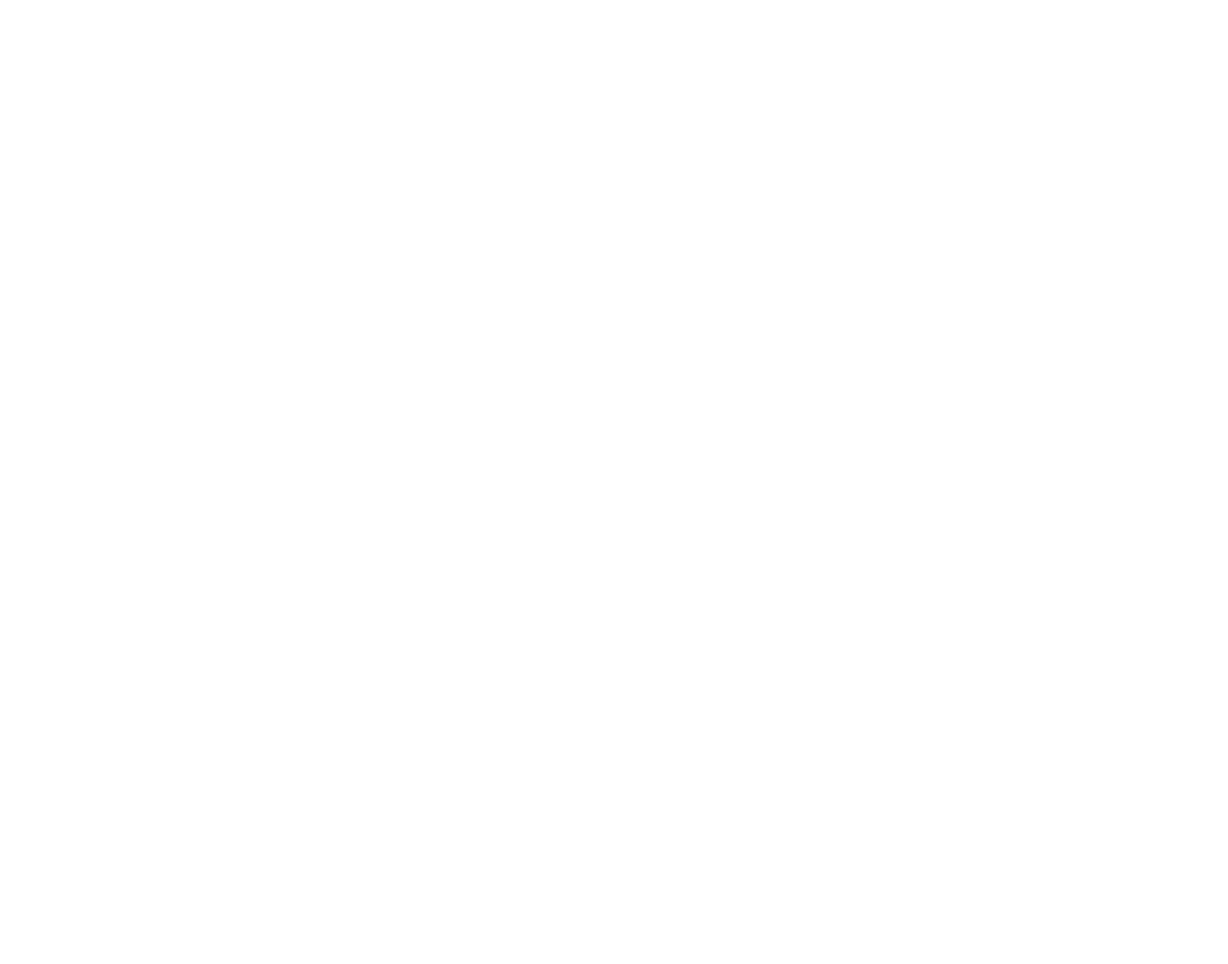
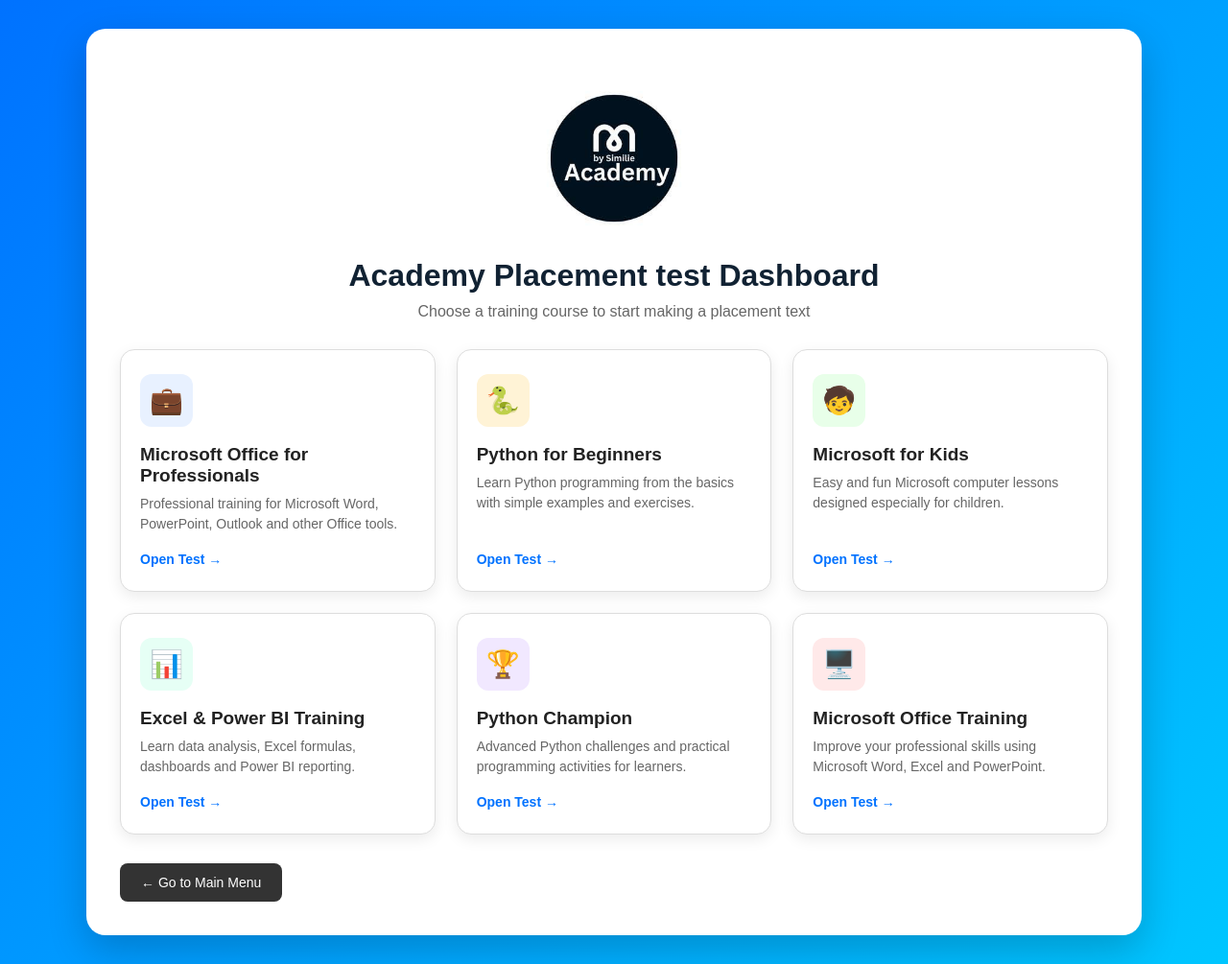
Before and after one commit to lalekGamboa/welcomeToAcademy, a plain HTML site: page dashboard_placement_text.html in a window 1280 px wide. Shown: the whole page at 96% size. Before the commit the page ends 800 px from the top, so only its background shows below. Drawn offline with Linux system fonts and the light colour scheme.

Commit message:
Update website dashboard placement text

```diff
--- /dev/null
+++ b/css/dassboard_placement.css
@@ -0,0 +1,170 @@
+        * {
+            box-sizing: border-box;
+            margin: 0;
+            padding: 0;
+        }
+
+        body {
+            font-family: Arial, Helvetica, sans-serif;
+            min-height: 100vh;
+            background: linear-gradient(135deg, #0072ff, #00c6ff);
+            display: flex;
+            justify-content: center;
+            align-items: center;
+            padding: 30px;
+        }
+
+        .dashboard {
+            width: 100%;
+            max-width: 1100px;
+            background: white;
+            border-radius: 20px;
+            padding: 35px;
+            box-shadow: 0 15px 40px rgba(0, 0, 0, 0.20);
+        }
+
+        .dashboard-header {
+            text-align: center;
+            margin-bottom: 30px;
+        }
+
+        .dashboard-header h1 {
+            color: #123;
+            font-size: 32px;
+            margin-bottom: 10px;
+        }
+
+        .dashboard-header p {
+            color: #666;
+            font-size: 16px;
+        }
+
+        .cards {
+            display: grid;
+            grid-template-columns: repeat(3, 1fr);
+            gap: 22px;
+        }
+
+        .card {
+            text-decoration: none;
+            color: #222;
+            background: #ffffff;
+            border: 1px solid #ddd;
+            border-radius: 15px;
+            padding: 25px 20px;
+            min-height: 190px;
+
+            display: flex;
+            flex-direction: column;
+            justify-content: space-between;
+
+            box-shadow: 0 5px 15px rgba(0, 0, 0, 0.08);
+            transition: 0.3s ease;
+        }
+
+        .card:hover {
+            transform: translateY(-7px);
+            box-shadow: 0 12px 25px rgba(0, 0, 0, 0.15);
+            border-color: #0072ff;
+        }
+
+        .card-icon {
+            width: 55px;
+            height: 55px;
+            border-radius: 12px;
+
+            display: flex;
+            justify-content: center;
+            align-items: center;
+
+            font-size: 28px;
+            margin-bottom: 18px;
+        }
+
+        .office {
+            background: #e8f1ff;
+        }
+
+        .python {
+            background: #fff3d6;
+        }
+
+        .kids {
+            background: #e8ffe9;
+        }
+
+        .excel {
+            background: #e6fff5;
+        }
+
+        .champion {
+            background: #f1e8ff;
+        }
+
+        .professional {
+            background: #ffe9e9;
+        }
+
+        .card h2 {
+            font-size: 19px;
+            margin-bottom: 8px;
+            color: #222;
+        }
+
+        .card p {
+            font-size: 14px;
+            line-height: 1.5;
+            color: #666;
+        }
+
+        /* Open Test */
+        .open-test {
+            margin-top: 18px;
+            color: #0072ff;
+            font-size: 14px;
+            font-weight: bold;
+        }
+
+        .card:hover .open-test {
+            color: #0051b3;
+        }
+
+        .back-button {
+            display: inline-block;
+            margin-top: 30px;
+            text-decoration: none;
+            background: #333;
+            color: white;
+            padding: 12px 22px;
+            border-radius: 8px;
+            font-size: 14px;
+            transition: 0.3s;
+        }
+
+        .back-button:hover {
+            background: #111;
+        }
+
+        @media (max-width: 900px) {
+            .cards {
+                grid-template-columns: repeat(2, 1fr);
+            }
+        }
+
+        @media (max-width: 600px) {
+            body {
+                padding: 15px;
+            }
+
+            .dashboard {
+                padding: 25px 18px;
+            }
+
+            .dashboard-header h1 {
+                font-size: 26px;
+            }
+
+            .cards {
+                grid-template-columns: 1fr;
+            }
+        }
--- a/dashboard_placement_text.html
+++ b/dashboard_placement_text.html
@@ -0,0 +1,148 @@
+<!DOCTYPE html>
+<html lang="en">
+
+<head>
+    <meta charset="UTF-8">
+    <meta name="viewport" content="width=device-width, initial-scale=1.0">
+
+    <title>Placement Text Dashboard</title>
+    <link rel="stylesheet" href="css/dassboard_placement.css">
+</head>
+
+<body>
+
+    <div class="dashboard">
+
+        <div class="dashboard-header">
+            <img src="img/images.jpg"alt="similie_logo" width="200">
+            <h1> Academy Placement test Dashboard</h1>
+            <p>Choose a training course to start making a placement text</p>
+        </div>
+
+        <div class="cards">
+
+            <!-- 1. Microsoft Office for Professionals -->
+            <a href="microsoft_office_professional.html" class="card">
+                <div>
+                    <div class="card-icon office">💼</div>
+
+                    <h2>Microsoft Office for Professionals</h2>
+
+                    <p>
+                        Professional training for Microsoft Word,
+                        PowerPoint, Outlook and other Office tools.
+                    </p>
+                </div>
+
+                <div class="open-test">
+                    Open Test →
+                </div>
+            </a>
+
+
+            <!-- 2. Python for Beginners -->
+            <a href="python_beginners.html" class="card">
+                <div>
+                    <div class="card-icon python">🐍</div>
+
+                    <h2>Python for Beginners</h2>
+
+                    <p>
+                        Learn Python programming from the basics
+                        with simple examples and exercises.
+                    </p>
+                </div>
+
+                <div class="open-test">
+                    Open Test →
+                </div>
+            </a>
+
+
+            <!-- 3. Microsoft for Kids -->
+            <a href="microsoft_for_kids.html" class="card">
+                <div>
+                    <div class="card-icon kids">🧒</div>
+
+                    <h2>Microsoft for Kids</h2>
+
+                    <p>
+                        Easy and fun Microsoft computer lessons
+                        designed especially for children.
+                    </p>
+                </div>
+
+                <div class="open-test">
+                    Open Test →
+                </div>
+            </a>
+
+
+            <!-- 4. Excel and Power BI Training -->
+            <a href="excel_powerbi_training.html" class="card">
+                <div>
+                    <div class="card-icon excel">📊</div>
+
+                    <h2>Excel & Power BI Training</h2>
+
+                    <p>
+                        Learn data analysis, Excel formulas,
+                        dashboards and Power BI reporting.
+                    </p>
+                </div>
+
+                <div class="open-test">
+                    Open Test →
+                </div>
+            </a>
+
+
+            <!-- 5. Python Champion -->
+            <a href="python_champion.html" class="card">
+                <div>
+                    <div class="card-icon champion">🏆</div>
+
+                    <h2>Python Champion</h2>
+
+                    <p>
+                        Advanced Python challenges and practical
+                        programming activities for learners.
+                    </p>
+                </div>
+
+                <div class="open-test">
+                    Open Test →
+                </div>
+            </a>
+
+
+            <!-- 6. Microsoft Office Training -->
+            <a href="microsoft_office_training.html" class="card">
+                <div>
+                    <div class="card-icon professional">🖥️</div>
+
+                    <h2>Microsoft Office Training</h2>
+
+                    <p>
+                        Improve your professional skills using
+                        Microsoft Word, Excel and PowerPoint.
+                    </p>
+                </div>
+
+                <div class="open-test">
+                    Open Test →
+                </div>
+            </a>
+
+        </div>
+
+        <!-- Back Button -->
+        <a href="index.html" class="back-button">
+            ← Go to Main Menu
+        </a>
+
+    </div>
+
+</body>
+
+</html>
```
Also changed, not shown: index.html (+2 -2 lines).
